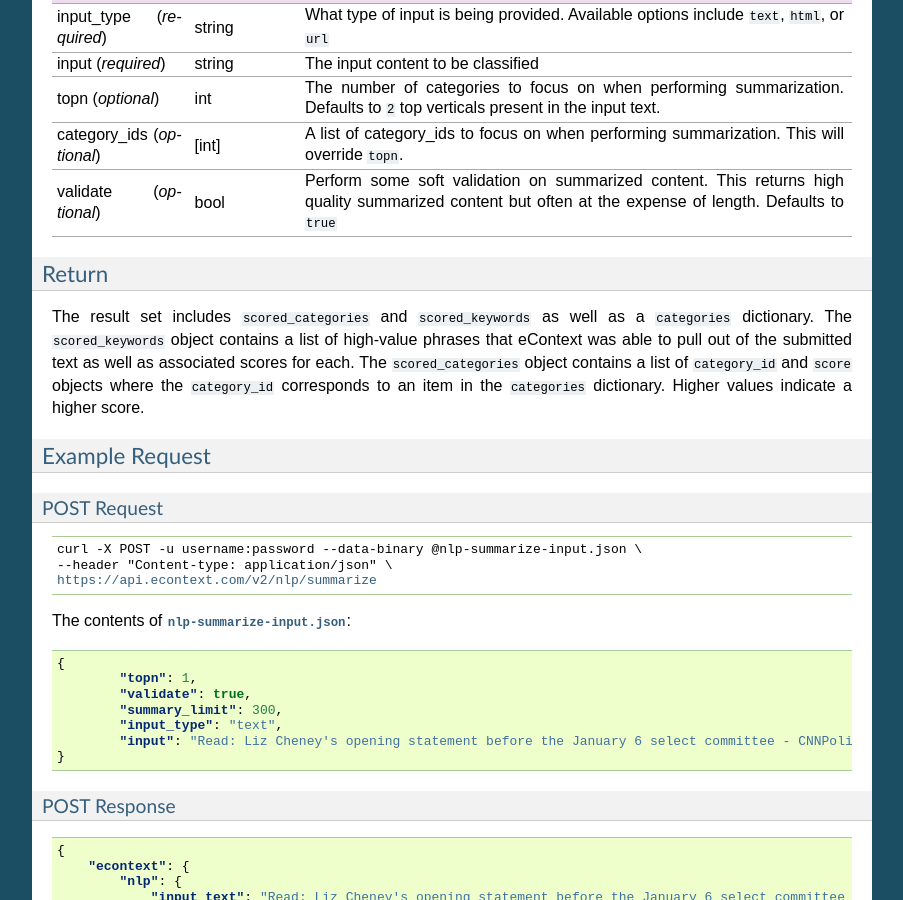
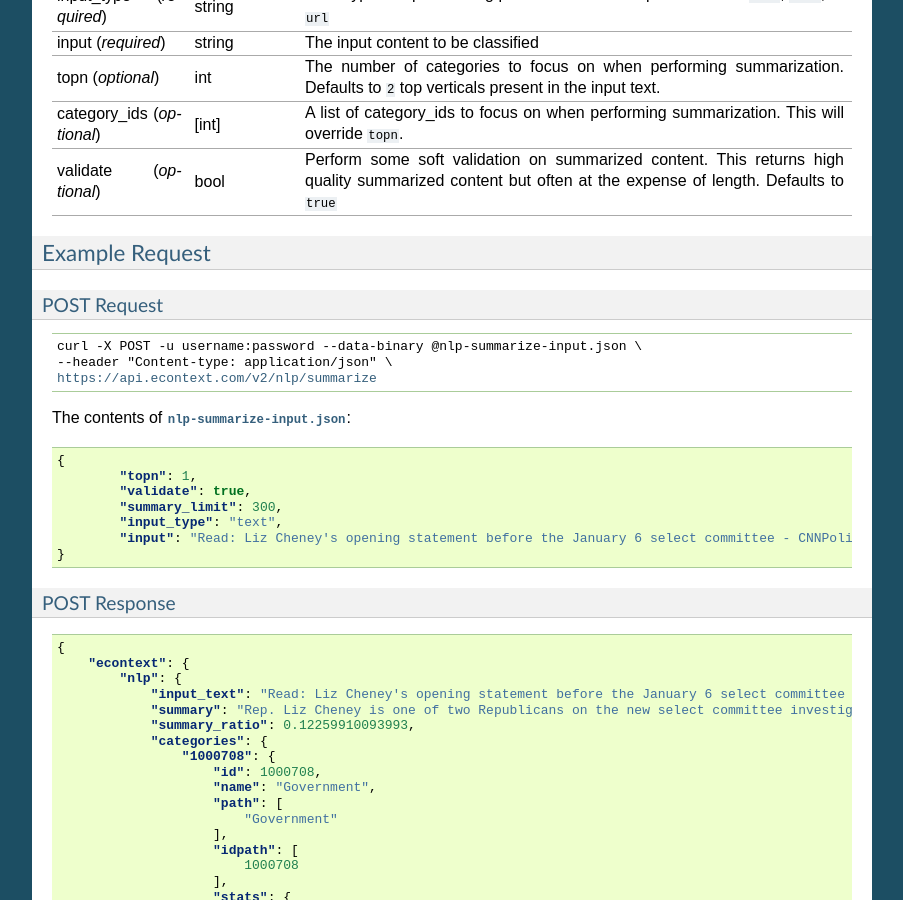
Before and after one commit to info-com/zenya-api-docs, a Sphinx documentation site: the page built from source/nlp.rst, in a window 1280 px wide and 900 px high, scrolled down 13547 px. Shown: the whole window, without its empty margins (198-1101 px from the left). Built offline with Sphinx 7.4.7, drawn with Linux system fonts in a browser that asks for light colours.

```diff
--- a/source/nlp.rst
+++ b/source/nlp.rst
@@ -95,15 +95,6 @@
     "validate (*optional*)", "bool", "Perform some soft validation on summarized content. This returns high quality summarized content but often at the expense of length. Defaults to ``true``"
 
 
-Return
-^^^^^^
-
-The result set includes ``scored_categories`` and ``scored_keywords`` as well as a ``categories`` dictionary. The
-``scored_keywords`` object contains a list of high-value phrases that eContext was able to pull out of the submitted
-text as well as associated scores for each. The ``scored_categories`` object contains a list of ``category_id`` and
-``score`` objects where the ``category_id`` corresponds to an item in the ``categories`` dictionary. Higher values
-indicate a higher score.
-
 Example Request
 ^^^^^^^^^^^^^^^
 
```
